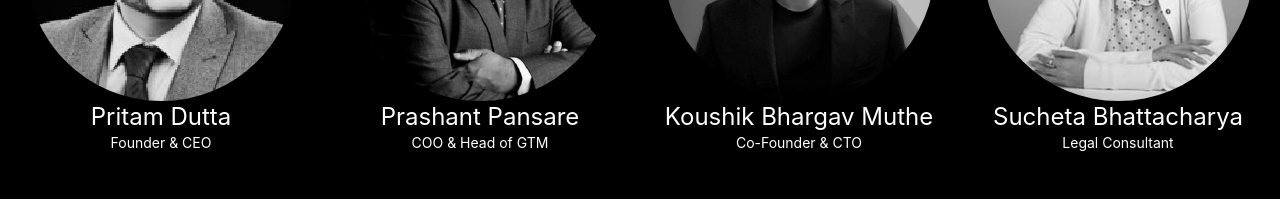
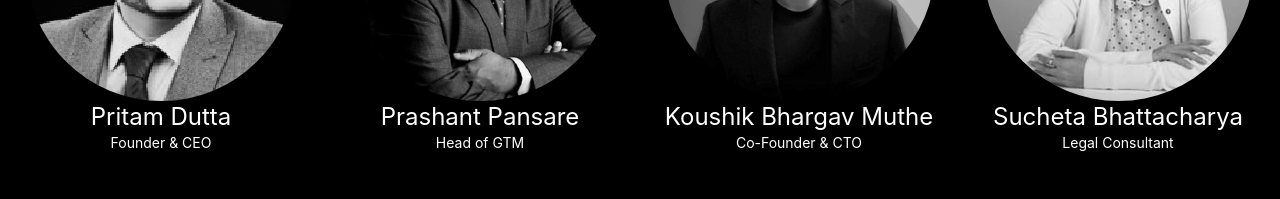
Before and after one commit to 0xZothio/landing_page_v1, a React (Create React App) app: page / in a window 1280 px wide. Shown: the part 4780-4979 px from the top of the page. Built offline with nearby package versions, Linux system fonts and the light colour scheme.

Commit message:
gtm changes

```diff
--- a/src/data/teamData.js
+++ b/src/data/teamData.js
@@ -9,7 +9,7 @@ export const teamsData = [
   {
     name: "Prashant Pansare",
     photo: "/teams/prashant.png",
-    role: "COO & Head of GTM",
+    role: "Head of GTM",
     linkedIn: "https://www.linkedin.com/in/prashantpansare/",
   },
 
```
